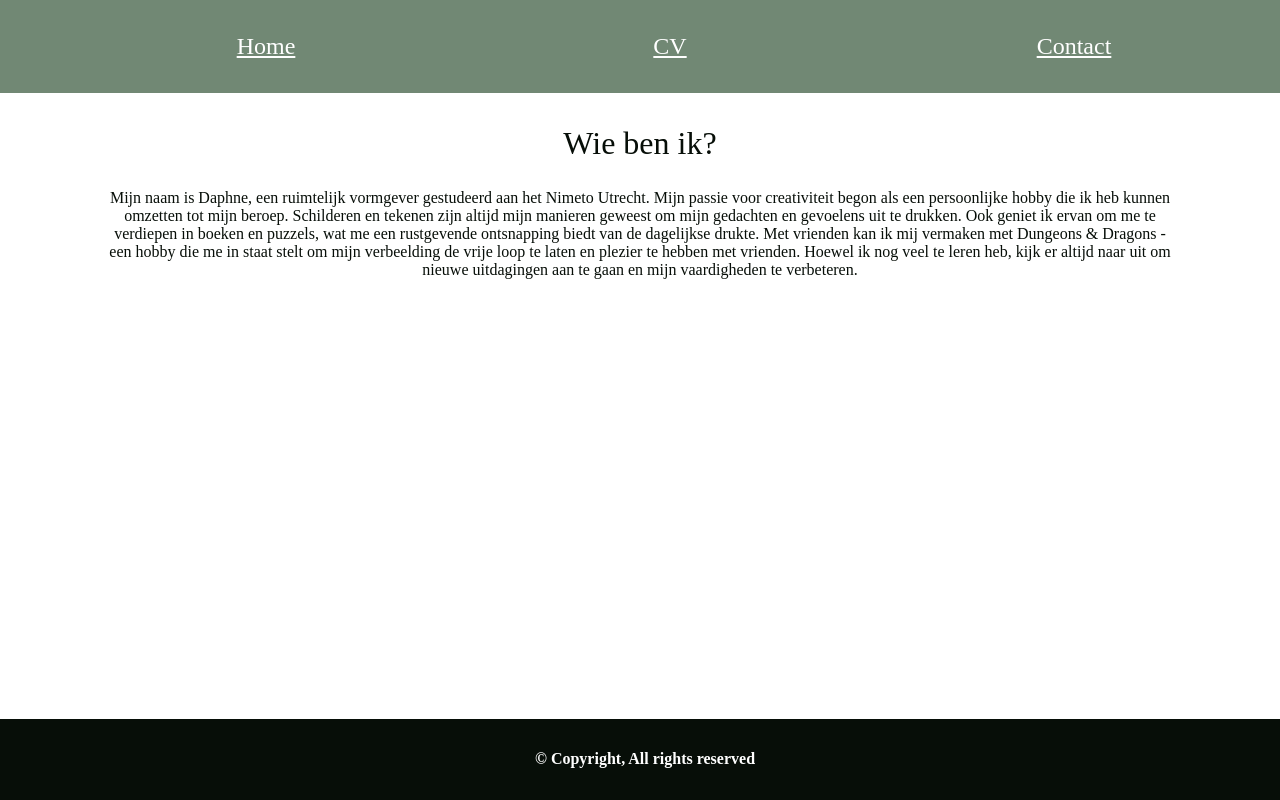
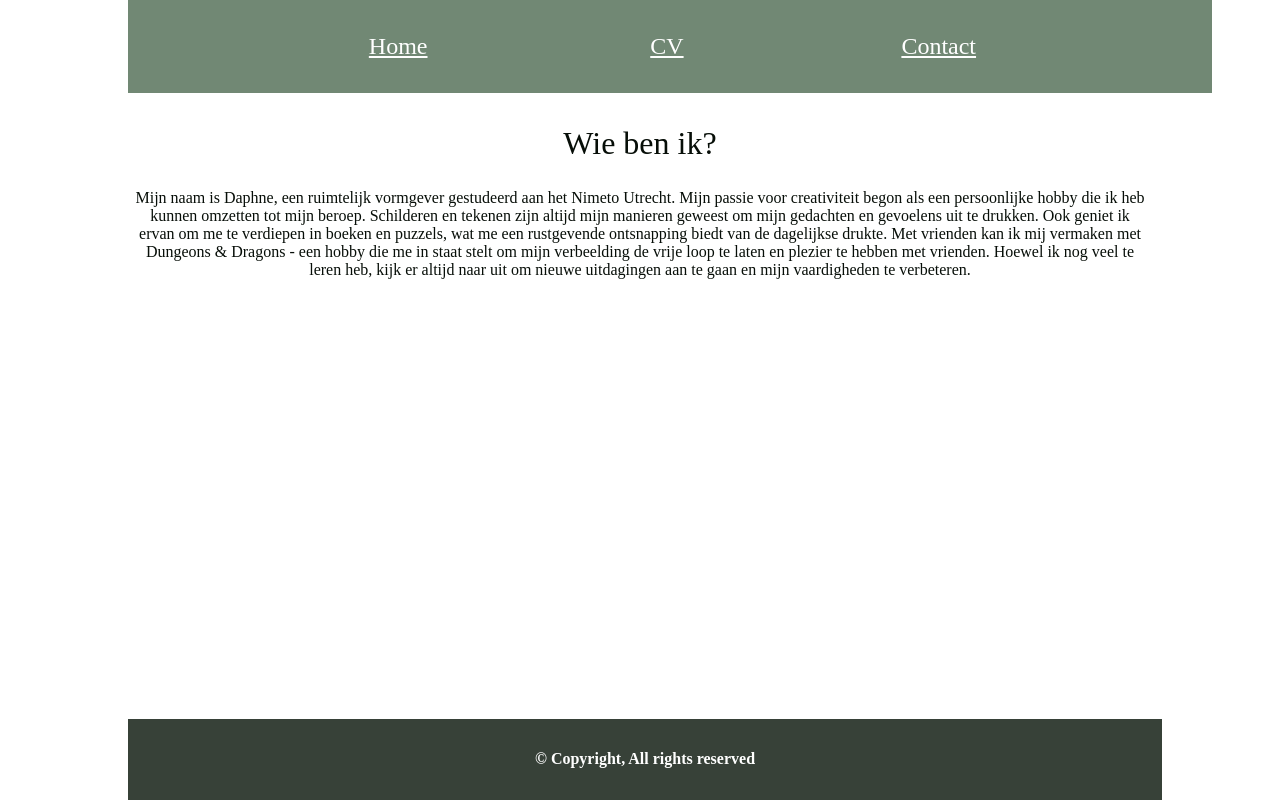
Before and after one commit to Dawn-Daphne/NHA-les15, a plain HTML site: page index.html in a window 1280 px wide. Drawn offline with Linux system fonts and the light colour scheme.

Commit message:
Update vormgeving.css

```diff
--- a/vormgeving.css
+++ b/vormgeving.css
@@ -2,15 +2,19 @@ header {
     position: fixed;
     left: 0;
     top: 0;
-    width: 100%;
+    width: 80%;
     background-color: #718874;
     text-align: center;
     padding: 30px;
+    margin-left: 10%;
+    margin-right: 10%;
 }
 
 body {
     margin-top: 125px;
     text-align: center;
+    vertical-align: middle;
+    background-color: white;
 }
 
 a {
@@ -32,16 +36,16 @@ h5 {
 
 p {
     color:#070e08;
-    margin-left: auto;
-    margin-right: auto;
-    padding: 100px;
-    padding-top: 0px;
+    width: 80%;
+    margin-left: 10%;
+    margin-right: 10%;
 }
 
 table {
     text-align: center;
-    margin-left: auto;
-    margin-right: auto;
+    margin-left: 10%;
+    margin-right: 10%;
+    width: 80%;
 }
 
 td.main {
@@ -59,10 +63,12 @@ footer {
     position: fixed;
     left: 0;
     bottom: 0;
-    width: 100%;
-    background-color: #070e08;
+    width: 80%;
+    background-color: #374138;
     text-align: center;
     padding: 5px;
+    margin-left: 10%;
+    margin-right: 10%;
 }
 
 form {
@@ -74,10 +80,6 @@ input, textarea, label, select {
     display: block;
     margin: 15px 0px;
     width: 400px;
-}
-
-input {
-    color: #070e08;
 }
 
 textarea {
```
